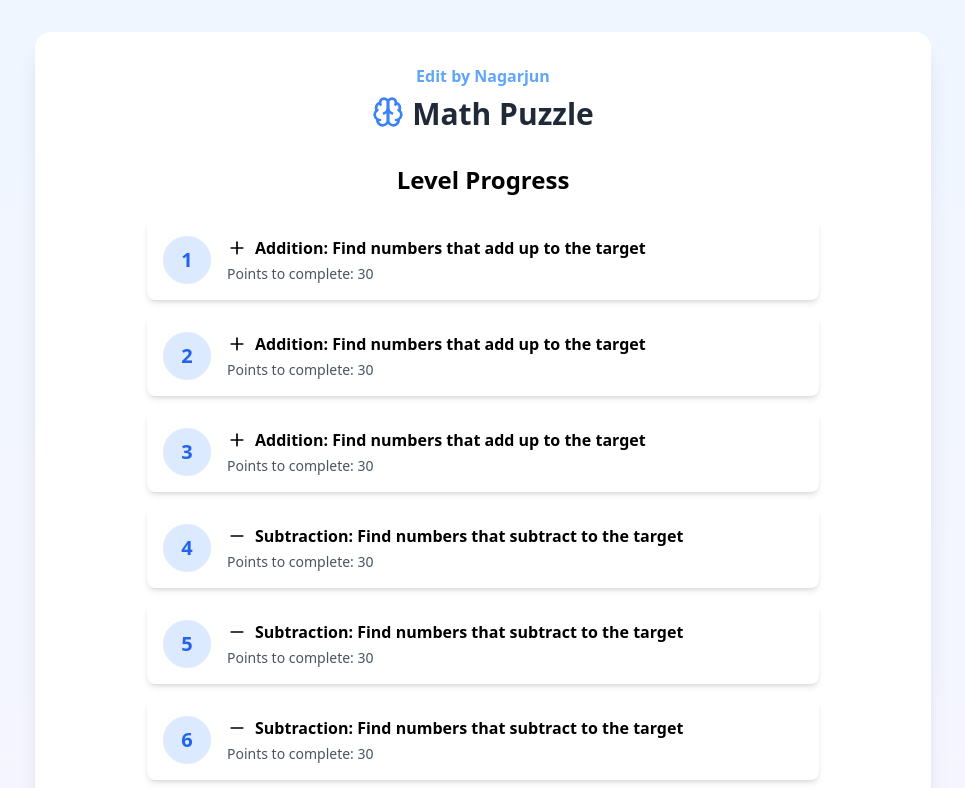
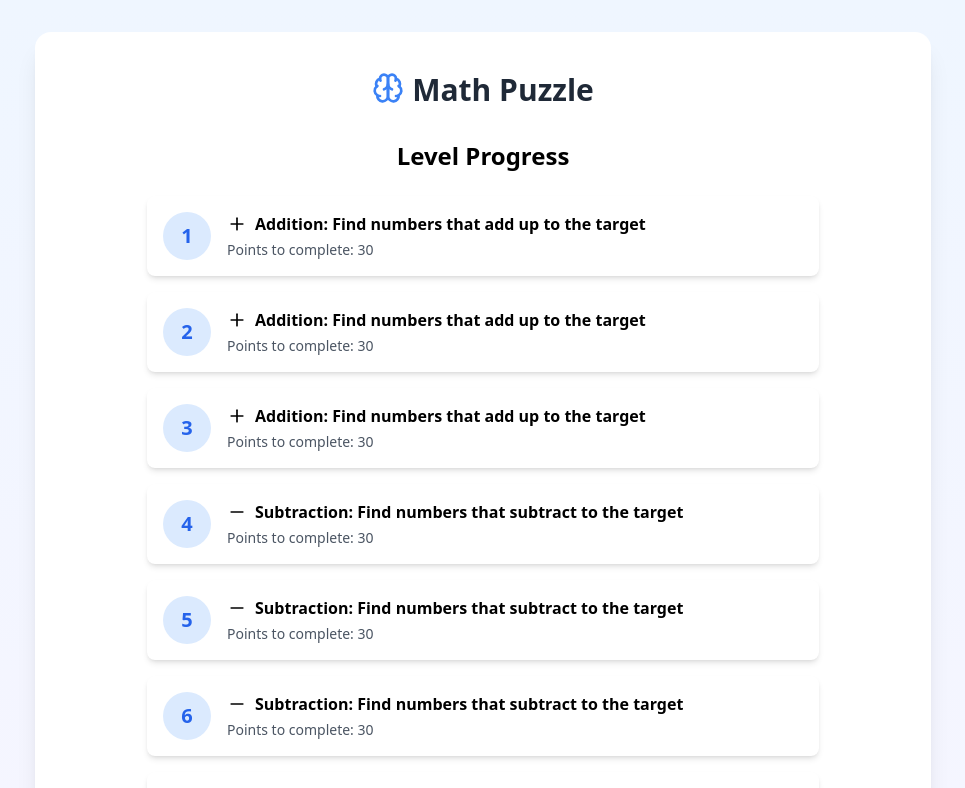
Before and after one commit to nagarjunpl/Game, a React (Vite) app in the folder Game/: page / in a window 1280 px wide. Shown: the top 788 px of the page, without its empty margins (157-1122 px from the left). Built offline with nearby package versions, Linux system fonts and the light colour scheme.

Commit message:
Update App.tsx

```diff
--- a/Game/src/App.tsx
+++ b/Game/src/App.tsx
@@ -255,7 +255,7 @@ function App() {
       <div className="max-w-4xl w-full bg-white rounded-2xl shadow-xl p-8">
         <div className="flex flex-col items-center gap-2 mb-8">
 
-          <h2 className="font-bold text-blue-400"> Edit by Nagarjun </h2>
+          <h2 className="font-bold text-blue-400"></h2>
           <div className="flex item-center gap-2">
           <Brain className="w-8 h-8 text-blue-500" />
           <h1 className="text-3xl font-bold text-gray-800"> Math Puzzle </h1>
```
